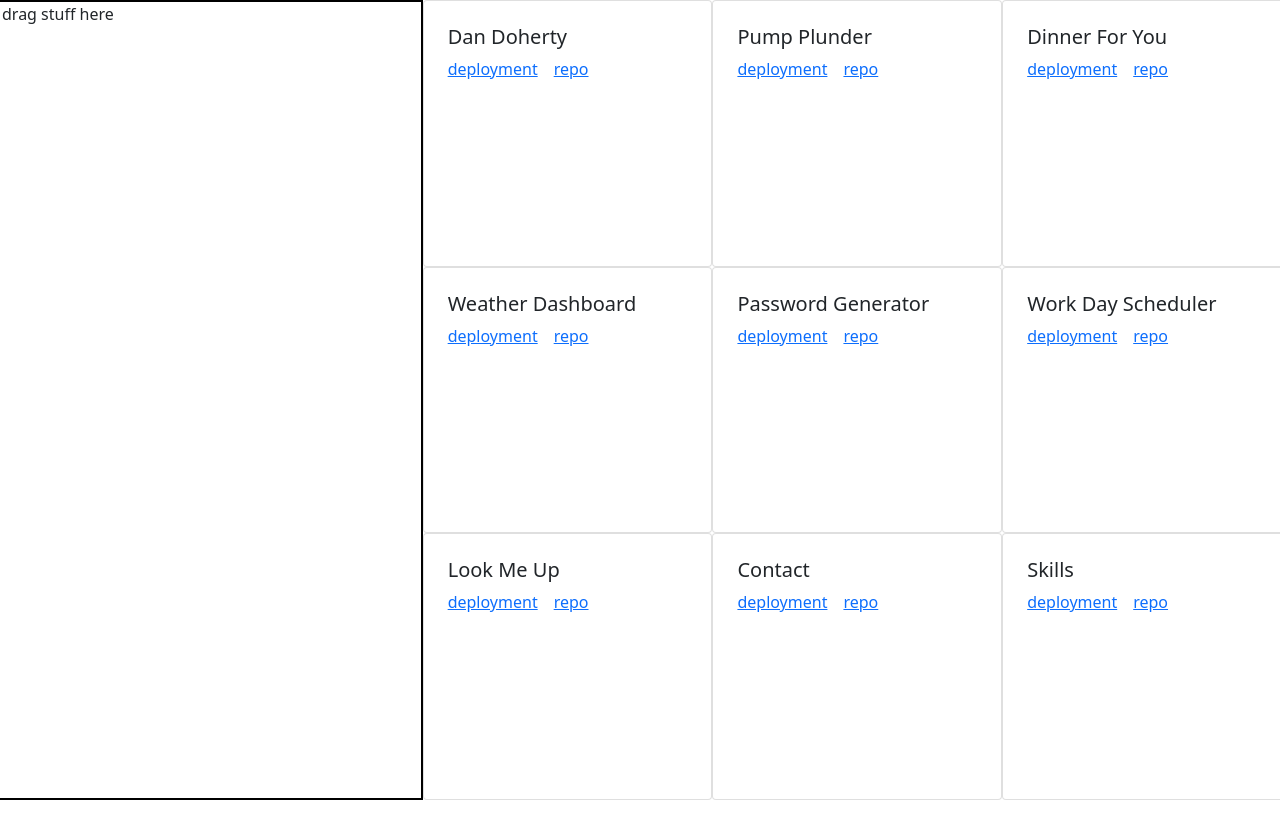
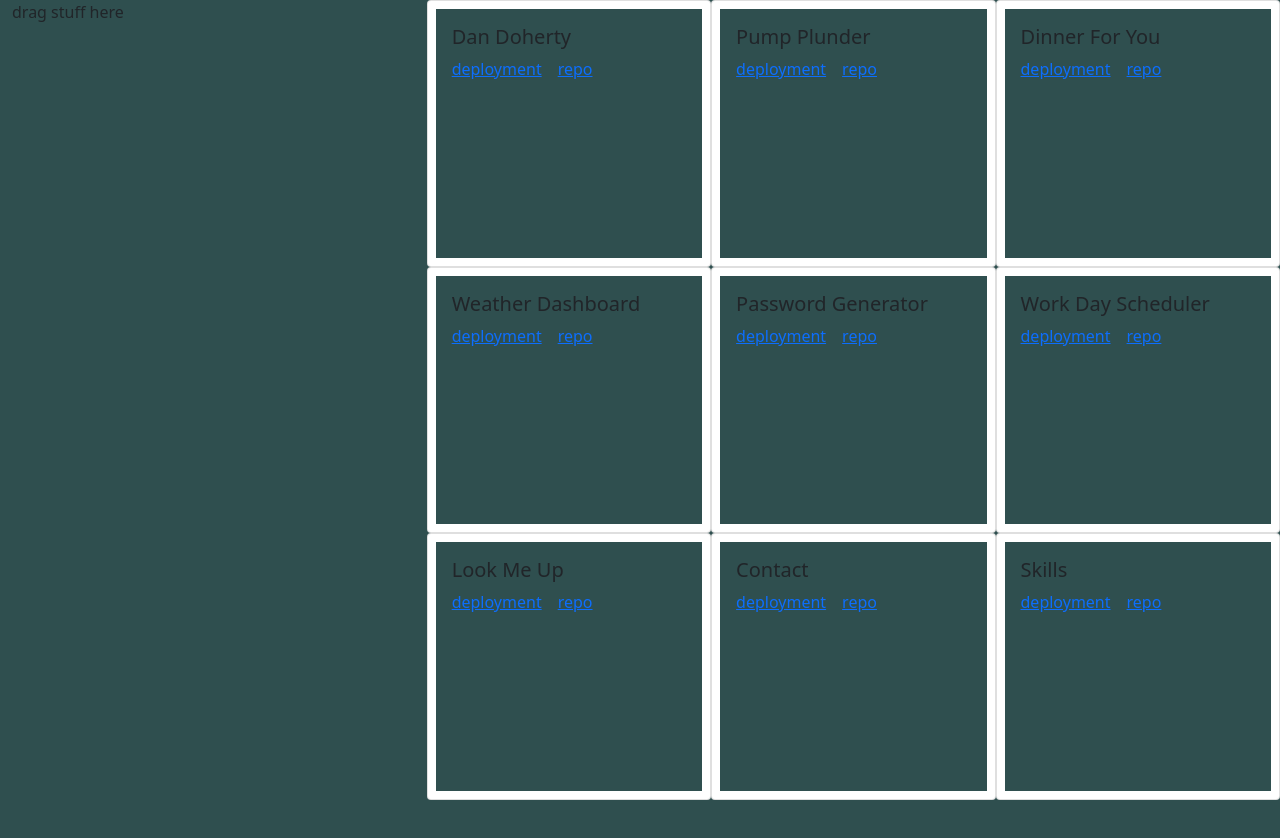
Before and after one commit to ddoherty6/portfolio, a React (Create React App) app in the folder client/: page / in a window 1280 px wide. Before the commit the page ends 800 px from the top, so only its background shows below. Built offline with nearby package versions, Linux system fonts and the light colour scheme.

Commit message:
fixed card grid to viewport

```diff
--- a/client/src/App.js
+++ b/client/src/App.js
@@ -3,6 +3,7 @@ import { DndProvider } from "react-dnd";
 import { HTML5Backend } from "react-dnd-html5-backend";
 import Row from 'react-bootstrap/Row';
 import Cards from './components/Cards';
+import Container from 'react-bootstrap/Container';
 import DragDrop from './components/DragDrop';
 import data from './data'; // simulating object that could be drawn from a future back end
 
@@ -41,7 +42,7 @@ function App() {
 
   return (
     <DndProvider backend={HTML5Backend}>
-      <div>
+      <Container fluid>
 
         {screenSize === 2 ?
           <DragDrop data={data}/>
@@ -52,7 +53,6 @@ function App() {
           data.map((card, i) => {
             return (
               <Row>
-
                 <Cards key={i} cardInfo={card} cardType={"tablet"}/>
               </Row>);
           })
@@ -64,7 +64,7 @@ function App() {
         : ""}
 
 
-      </div>
+      </Container>
     </DndProvider>
   );
 }
--- a/client/src/components/DragDrop/index.js
+++ b/client/src/components/DragDrop/index.js
@@ -38,19 +38,19 @@ function DragDrop({ data }) {
     }))
 
     return (
-        <Row>
-            <Col ref={drop} className="vh-100 dropBoard col-4">
+        <Row className="vh-100">
+            <Col ref={drop} className="dropBoard col-4">
                 <Row>
                     {cardState[1].length === 0 ? <p>drag stuff here</p> : ""}
                 </Row>
-                <Row>
+                <Row className="h-100">
                     {cardState[1].map((card, i) => {
                         return <Cards key={i} cardInfo={card} cardType={"board"}/>;
                     })}
                 </Row>
             </Col>
             <Col className="dragPool col-8">
-                <Row className="vh-100">
+                <Row className="h-100">
                     {cardState[0].map((card, i) => {
                         return <Cards key={i} cardInfo={card} cardType={"pool"}/>;
                     })}
--- a/client/src/index.css
+++ b/client/src/index.css
@@ -1,6 +1,8 @@
-.dropBoard {
+
+
+/* .dropBoard {
   border: 2px solid black;
-}
+} */
 
 /* body {
   margin: 0;
@@ -19,13 +21,14 @@ code {
 /* :root {
   --blue-gray: #394155;
   --powder-blue: #67d0e2;
-}
+} */
 
 * {
-  box-sizing: border-box;
+  background-color:darkslategrey;
+  /* box-sizing: border-box;
   margin: 0;
-  padding: 0;
-} */
+  padding: 0; */
+}
 
 /* body { */
   /* font-family: Arial, Helvetica, sans-serif; */
```
